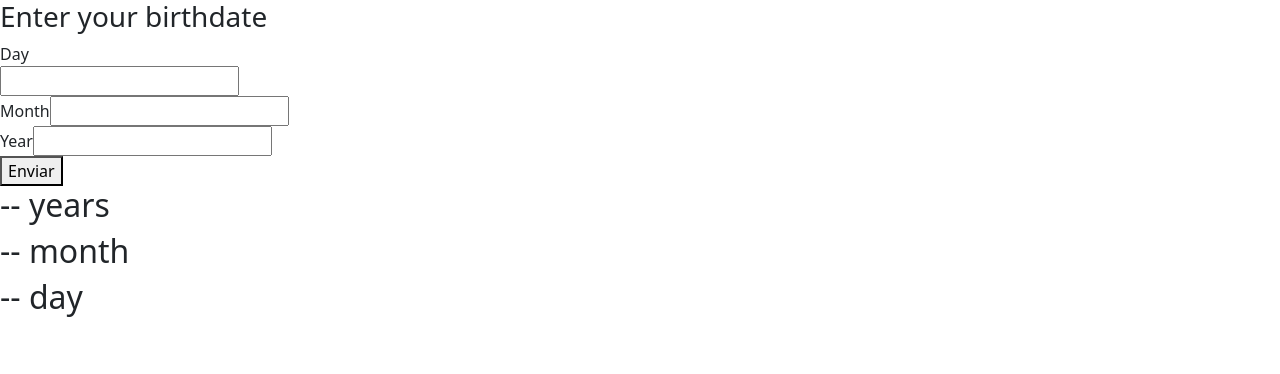
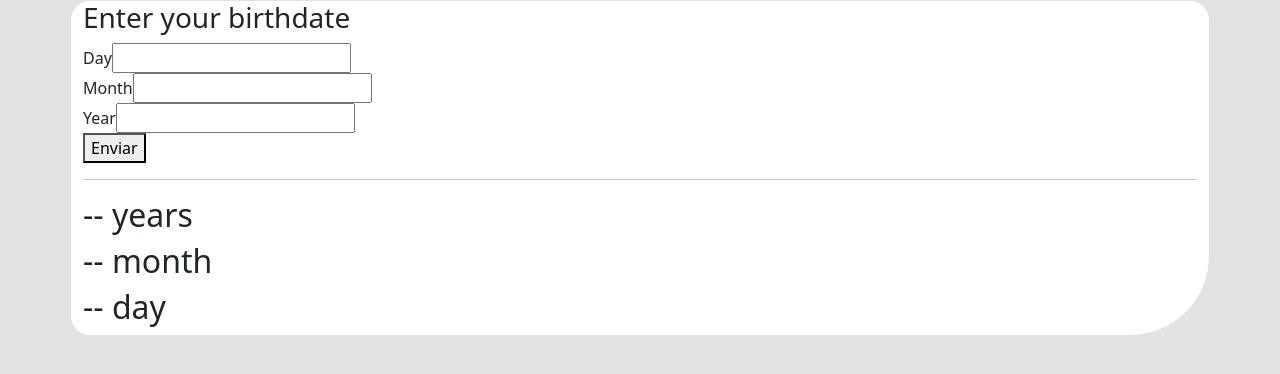
Before and after one commit to GBalatti9/age-calculator-app, a React (Vite) app: page / in a window 1280 px wide. Shown: the top 374 px of the page. Built offline with nearby package versions, Linux system fonts and the light colour scheme.

Commit message:
fix checkInputs errors

```diff
--- a/src/components/Container.jsx
+++ b/src/components/Container.jsx
@@ -8,9 +8,12 @@ export const Container = () => {
     const { onFormSubmit, birthDate } = handleInputs();
 
     return (
-        <>
-            <Form onFormSubmit={onFormSubmit} />
-            <Result birthDate={birthDate} />
-        </>
+        <div className="bg-secondary-subtle bg-size">
+            <div className="container bg-white border custom-border-radius">
+                <Form onFormSubmit={onFormSubmit} />
+                <hr />
+                <Result birthDate={birthDate} />
+            </div>
+        </div>
     )
 }
--- a/src/components/Form.jsx
+++ b/src/components/Form.jsx
@@ -12,7 +12,6 @@ export const Form = ({ onFormSubmit }) => {
         <form action="" onSubmit={onFormSubmit}>
             <div>
             <label htmlFor="day">Day</label>
-            <br />
             <input type="number" name="day" id="day" max="31" onInput={ onCheckInputs }/>
             <br />
             { errors.day }
--- a/src/helpers/checkInputs.js
+++ b/src/helpers/checkInputs.js
@@ -28,11 +28,11 @@ export const checkInputs = () => {
         }
         if (name === 'month') {
             const inputMonth = document.getElementById('month');
-            inputMonth.value > 0 ? errors.month : updateErrors(errors, name, 'Cannot be empty');
+            inputMonth.value > 0 ? updateErrors(errors, name, '') : updateErrors(errors, name, 'Cannot be empty');
         }
         if (name === 'year') {
             const inputYear = document.getElementById('year');
-            inputYear.value > 0 ? errors.year : updateErrors(errors, name, 'Cannot be empty');
+            inputYear.value > 0 ? updateErrors(errors, name, '') : updateErrors(errors, name, 'Cannot be empty');
         }
     }
 
--- a/src/main.jsx
+++ b/src/main.jsx
@@ -1,6 +1,7 @@
 import React from 'react'
 import ReactDOM from 'react-dom/client'
-import { Container } from './components/Container'
+import { Container } from './components/Container';
+import './styles.css';
 
 ReactDOM.createRoot(document.getElementById('root')).render(
   <React.StrictMode>
--- /dev/null
+++ b/src/styles.css
@@ -0,0 +1,8 @@
+.bg-size{
+    width: 100vw;
+    height: 100vh;
+}
+
+.custom-border-radius{
+    border-radius: 20px 20px 80px 20px;
+}
```
